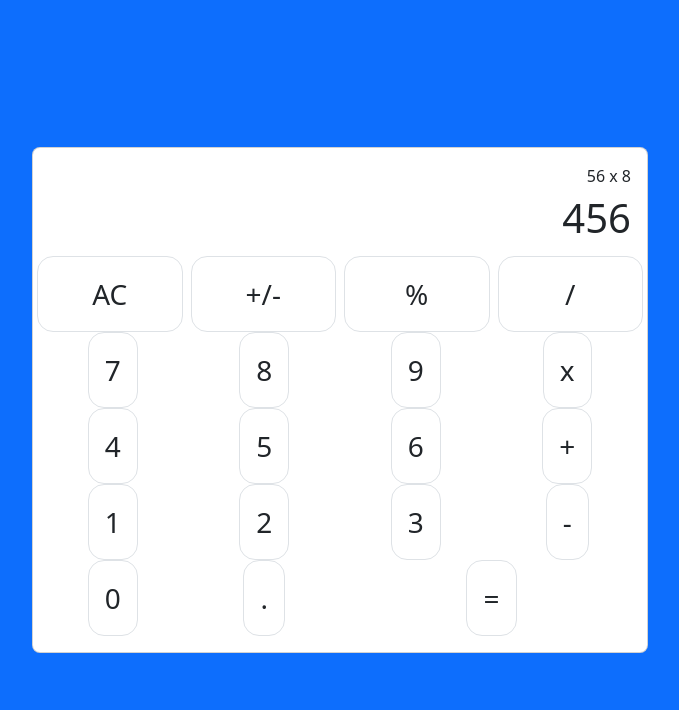
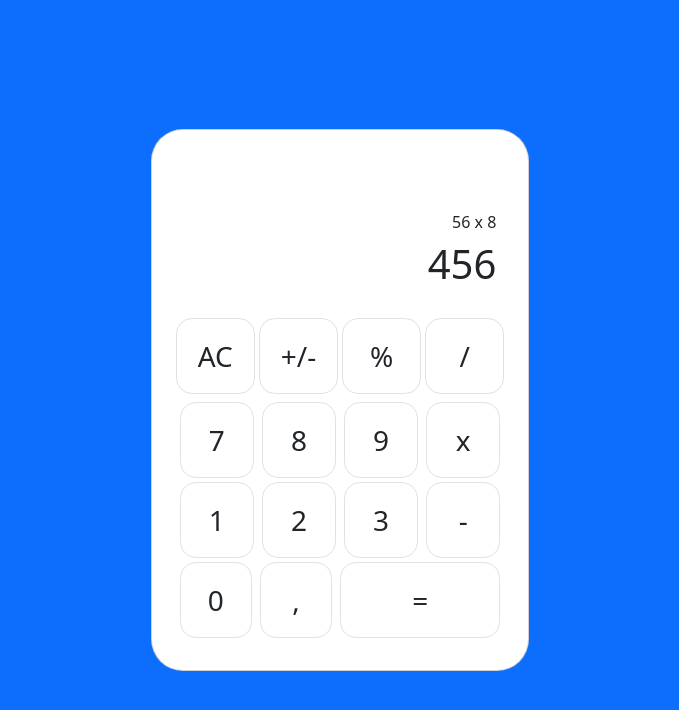
Before and after one commit to cwjki/calculator, a React (Create React App) app: page / in a window 1280 px wide. Shown: the top 710 px of the page, without its empty margins (300-979 px from the left). Built offline with nearby package versions, Linux system fonts and the light colour scheme.

Commit message:
changing btns width

```diff
--- a/src/components/Calculator.tsx
+++ b/src/components/Calculator.tsx
@@ -4,31 +4,31 @@ export default function Calculator() {
   return (
     <div className="container-fluid">
       <div className="row align-items-center vh-100">
-        <div className="col-md-6 col-sm-10 col-12 mx-auto">
-          <div className="card rounded-3">
-            <div className="card-body text-center">
+        <div className="col-lg-4 col-md-6 col-sm-8 col-12 mx-auto p-4">
+          <div className="card rounded-5 p-3">
+            <div className="card-body text-center mt-5">
               <div className="card-text text-end fs-6">56 x 8</div>
               <div className="card-title text-end fs-1">456</div>
 
-              <div className="row align-items-center gap-2">
+              <div className="row align-items-center gap-1 mt-4 px-1">
                 <button
                   id=""
                   type="button"
-                  className="btn btn-block border col rounded-4 p-3 fs-3"
+                  className="btn border col rounded-4 p-3 fs-3"
                 >
                   AC
                 </button>
                 <button
                   id=""
                   type="button"
-                  className="btn btn-block border col rounded-4 p-3 fs-3"
+                  className="btn border col rounded-4 p-3 fs-3"
                 >
                   +/-
                 </button>
                 <button
                   id=""
                   type="button"
-                  className="btn btn-block border col rounded-4 p-3 fs-3"
+                  className="btn border col rounded-4 p-3 fs-3"
                 >
                   %
                 </button>
@@ -40,144 +40,88 @@ export default function Calculator() {
                   /
                 </button>
               </div>
-              <div className="row align-items-center ">
-                <div className="col">
+
+              <div className="row align-items-center gap-2 mt-2 px-2">
                 <button
                   id=""
                   type="button"
-                    className="btn border rounded-4 p-3 fs-3"
+                  className="btn border col rounded-4 p-3 fs-3"
                 >
                   7
                 </button>
-                </div>
-                <div className="col">
                 <button
                   id=""
                   type="button"
-                    className="btn border rounded-4 p-3 fs-3"
+                  className="btn border col rounded-4 p-3 fs-3"
                 >
                   8
                 </button>
-                </div>
-                <div className="col">
                 <button
                   id=""
                   type="button"
-                    className="btn border rounded-4 p-3 fs-3"
+                  className="btn border col rounded-4 p-3 fs-3"
                 >
                   9
                 </button>
-                </div>
-                <div className="col">
                 <button
                   id=""
                   type="button"
-                    className="btn border rounded-4 p-3 fs-3"
+                  className="btn border col rounded-4 p-3 fs-3"
                 >
                   x
                 </button>
               </div>
-              </div>
-              <div className="row align-items-center ">
-                <div className="col">
+
+              <div className="row align-items-center gap-2 mt-1 px-2">
                 <button
                   id=""
                   type="button"
-                    className="btn border rounded-4 p-3 fs-3"
+                  className="btn border col rounded-4 p-3 fs-3"
                 >
-                    4
+                  1
                 </button>
-                </div>
-                <div className="col">
                 <button
                   id=""
                   type="button"
-                    className="btn border rounded-4 p-3 fs-3"
+                  className="btn border col rounded-4 p-3 fs-3"
                 >
-                    5
+                  2
                 </button>
-                </div>
-                <div className="col">
                 <button
                   id=""
                   type="button"
-                    className="btn border rounded-4 p-3 fs-3"
+                  className="btn border col rounded-4 p-3 fs-3"
                 >
-                    6
+                  3
                 </button>
-                </div>
-                <div className="col">
                 <button
                   id=""
                   type="button"
-                    className="btn border rounded-4 p-3 fs-3"
-                  >
-                    +
-                  </button>
-                </div>
-              </div>
-              <div className="row align-items-center ">
-                <div className="col">
-                  <button
-                    id=""
-                    type="button"
-                    className="btn border rounded-4 p-3 fs-3"
-                  >
-                    1
-                  </button>
-                </div>
-                <div className="col">
-                  <button
-                    id=""
-                    type="button"
-                    className="btn border rounded-4 p-3 fs-3"
-                  >
-                    2
-                  </button>
-                </div>
-                <div className="col">
-                  <button
-                    id=""
-                    type="button"
-                    className="btn border rounded-4 p-3 fs-3"
-                  >
-                    3
-                  </button>
-                </div>
-                <div className="col">
-                  <button
-                    id=""
-                    type="button"
-                    className="btn border rounded-4 p-3 fs-3"
+                  className="btn border col rounded-4 p-3 fs-3"
                 >
                   -
                 </button>
               </div>
-              </div>
-              <div className="row align-items-center ">
-                <div className="col">
+
+              <div className="row align-items-center gap-2 mt-1 px-2">
                 <button
                   id=""
                   type="button"
-                    className="btn border rounded-4 p-3 fs-3"
+                  className="btn border col rounded-4 p-3 fs-3"
                 >
                   0
                 </button>
-                </div>
-                <div className="col">
                 <button
                   id=""
                   type="button"
-                    className="btn border rounded-4 p-3 fs-3"
+                  className="btn border col rounded-4 p-3 fs-3"
                 >
-                    .
+                  ,
                 </button>
-                </div>
-                <div className="col-6">
                 <button
                   id=""
                   type="button"
-                    className="btn border rounded-4 p-3 fs-3"
+                  className="btn border col-6 rounded-4 p-3 fs-3"
                 >
                   =
                 </button>
@@ -187,6 +131,5 @@ export default function Calculator() {
         </div>
       </div>
     </div>
-    </div>
   );
 }
```
Lines whose indentation alone changed are shown as unchanged.
